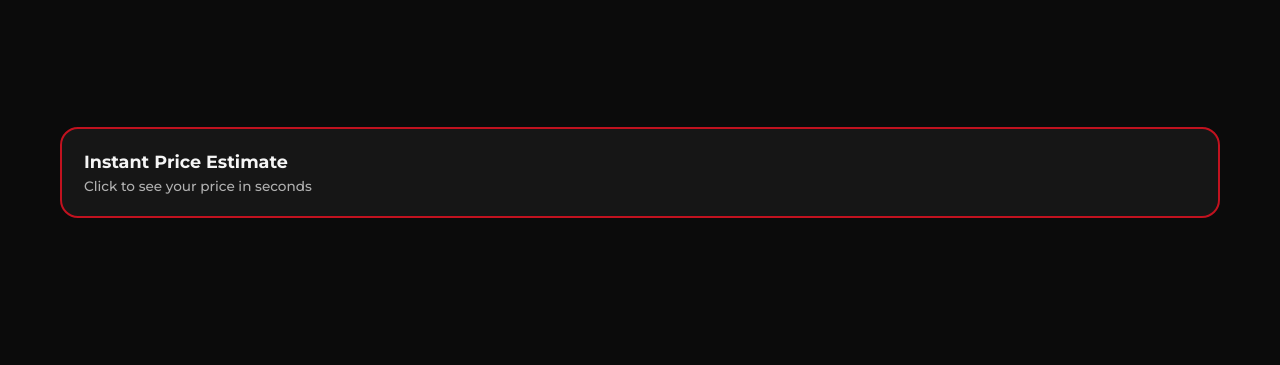
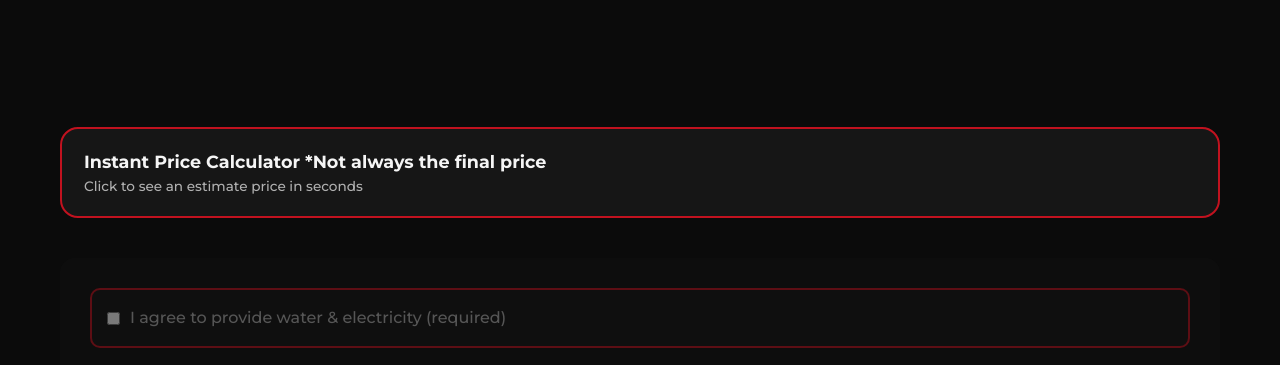
Before and after one commit to ResetAutoDetails/reset-auto-details-TEST-, a plain HTML site: page index.html in a window 1280 px wide. Shown: the part 1660-2025 px from the top of the page. Drawn offline with Linux system fonts and the light colour scheme.

Commit message:
Update index.html

```diff
--- a/index.html
+++ b/index.html
@@ -385,11 +385,10 @@ footer { text-align:center; padding:40px; border-top:1px solid #222; color:var(-
 <div class="estimate-wrapper">
 
   <button class="estimate-toggle" type="button">
-    Instant Price Estimate
-    <span>Click to see your price in seconds</span>
+    Instant Price Calculator *Not always the final price
+    <span>Click to see an estimate price in seconds</span>
   </button>
 
-  <div class="calculator collapsed">
 <div class="calculator disabled" id="calculator">
   <div class="calc-group">
     <label class="agreement-box">
```
